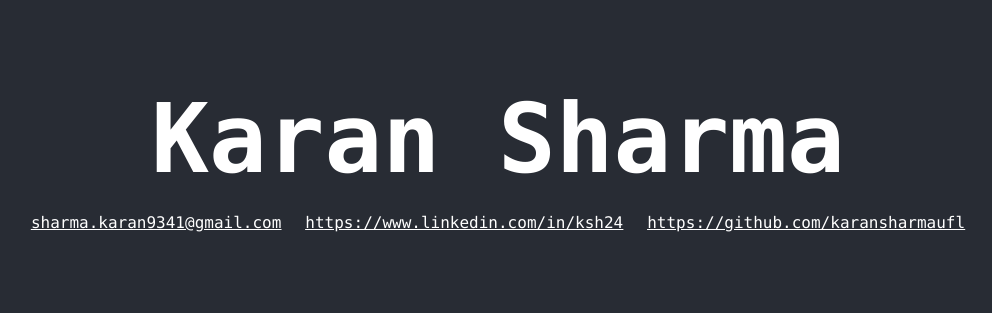
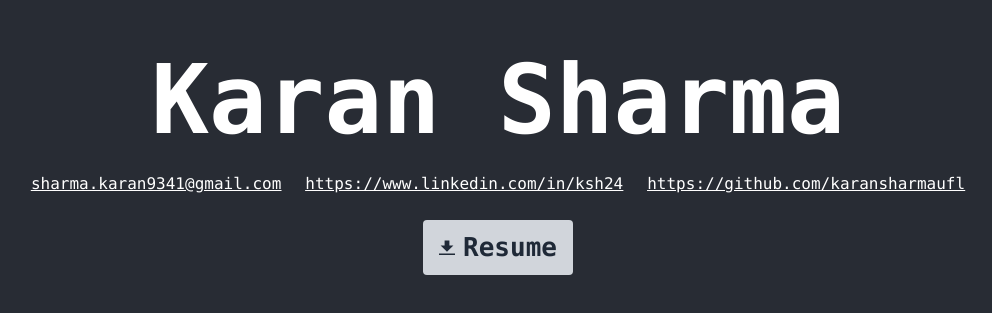
Before and after one commit to karansharmaufl/my-blog, a React (Create React App) app: page / in a window 1280 px wide. Shown: the part 237-550 px from the top of the page, without its empty margins (142-1134 px from the left). Built offline with nearby package versions, Linux system fonts and the light colour scheme.

Commit message:
Hook up download button

```diff
--- a/src/App.js
+++ b/src/App.js
@@ -1,5 +1,13 @@
 import logo from './logo.svg';
 import './App.css';
+import cv from "./file.pdf"
+
+const handleDownload = async () => {
+  const link = document.createElement('a');
+  link.href = cv;
+  link.download = `karan_resume_${new Date()}.pdf`;
+  link.click();
+};
 
 function App() {
   return (
@@ -12,6 +20,12 @@ function App() {
           <a href="https://www.linkedin.com/in/ksh24" target="_blank">https://www.linkedin.com/in/ksh24</a>
           <a href="https://github.com/karansharmaufl" target="_blank">https://github.com/karansharmaufl</a>
         </div>
+        <div className="mt-6 font-mono">
+          <button class="bg-gray-300 hover:bg-gray-400 text-gray-800 font-bold py-2 px-4 rounded inline-flex items-center" onClick={handleDownload}>
+            <svg class="fill-current w-4 h-4 mr-2" xmlns="http://www.w3.org/2000/svg" viewBox="0 0 20 20"><path d="M13 8V2H7v6H2l8 8 8-8h-5zM0 18h20v2H0v-2z" /></svg>
+            <span>Resume</span>
+          </button>
+        </div>
       </header>
     </div>
   );
```
Also changed, not shown: 2 other files (tests, documents, lock files or other folders).
